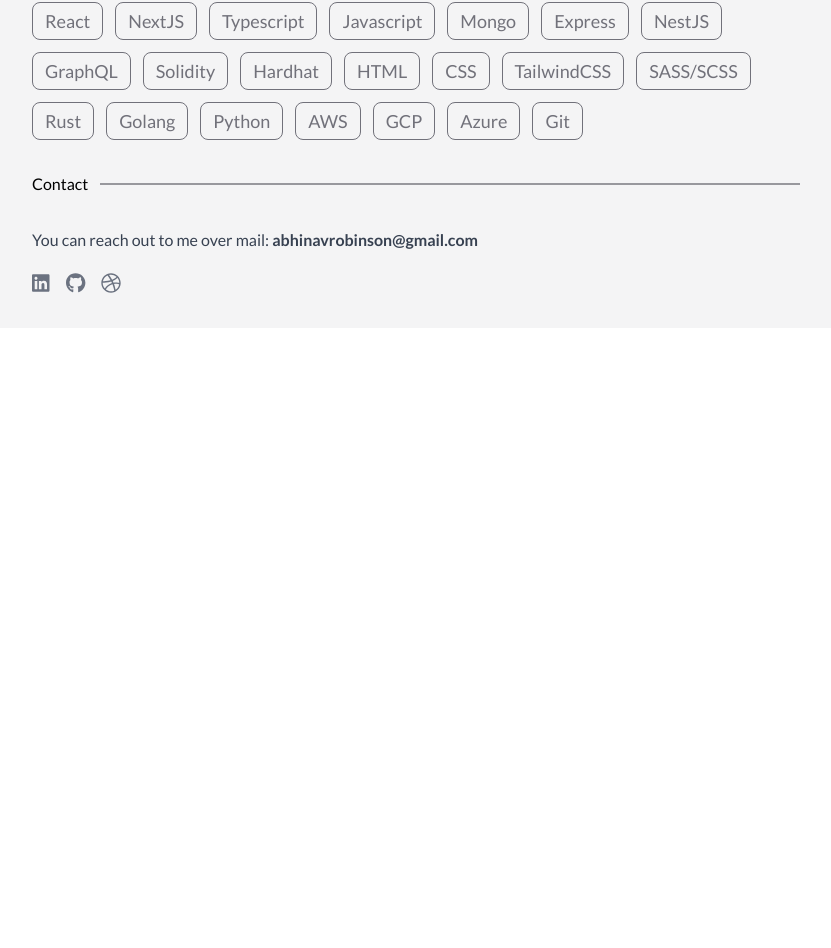
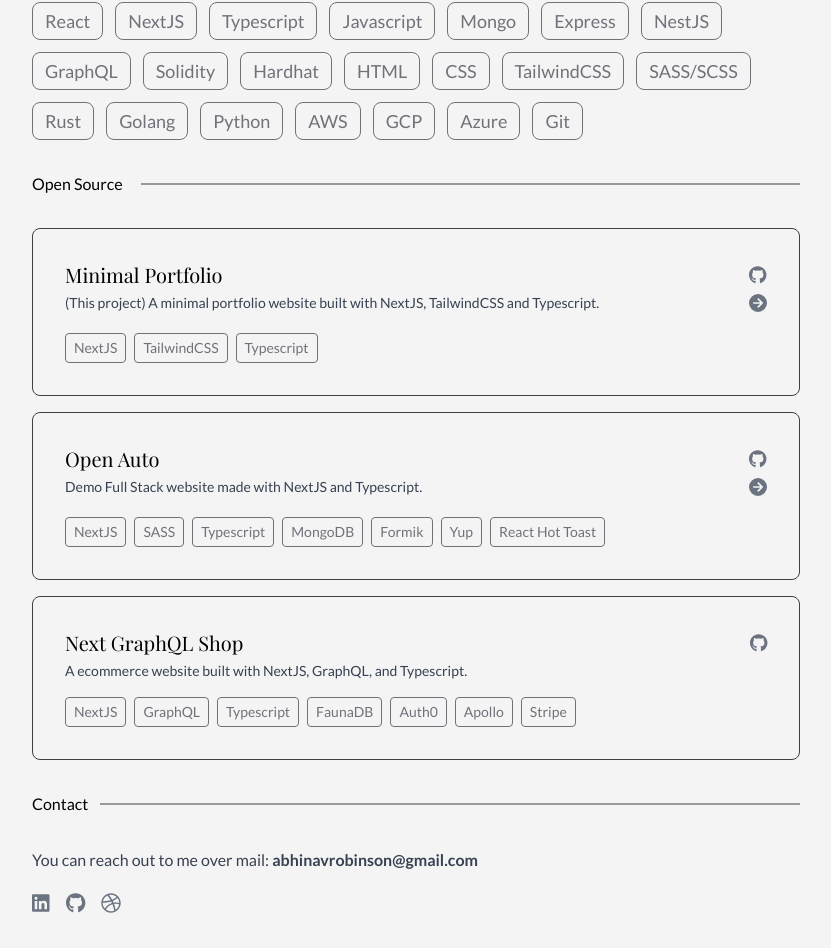
Before and after one commit to AbhinavRobinson/minimal-portfolio, a Next.js app: page / in a window 1280 px wide. Shown: the part 506-1454 px from the top of the page, without its empty margins (224-1055 px from the left). Before the commit the page ends 834 px from the top, so only its background shows below. Built offline with nearby package versions, Linux system fonts and the light colour scheme; a web font is replaced by a local one.

Commit message:
📣 add open source section

```diff
--- /dev/null
+++ b/components/OpenSource.tsx
@@ -0,0 +1,83 @@
+import { faGithub } from "@fortawesome/free-brands-svg-icons";
+import { faArrowCircleRight } from "@fortawesome/free-solid-svg-icons";
+import { FontAwesomeIcon } from "@fortawesome/react-fontawesome";
+import { Divider } from "./Divider";
+
+export default function OpenSource() {
+  const projects = [{
+    name: "Minimal Portfolio",
+    description: "(This project) A minimal portfolio website built with NextJS, TailwindCSS and Typescript.",
+    link: "https://github.com/abhinavrobinson/minimal-portfolio",
+    deployment: "https://abhinav.one",
+    stack: [
+      "NextJS",
+      "TailwindCSS",
+      "Typescript",
+    ]
+  }, {
+    name: "Open Auto",
+    description: "Demo Full Stack website made with NextJS and Typescript.",
+    link: "https://github.com/AbhinavRobinson/open-auto-demo-ui",
+    deployment: "https://open-auto-demo-ui.vercel.app",
+    stack: [
+      "NextJS",
+      "SASS",
+      "Typescript",
+      "MongoDB",
+      "Formik",
+      "Yup",
+      "React Hot Toast"
+    ]
+  }, {
+    name: "Next GraphQL Shop",
+    description: "A ecommerce website built with NextJS, GraphQL, and Typescript.",
+    link: "https://github.com/AbhinavRobinson/next-graphql-shop-app",
+    stack: [
+      "NextJS",
+      "GraphQL",
+      "Typescript",
+      "FaunaDB",
+      "Auth0",
+      "Apollo",
+      "Stripe"
+    ]
+  }]
+
+  return (
+    <div className="max-w-3xl w-full">
+      <Divider title="Open Source" />
+      <div className="flex flex-col gap-4">
+        {projects.map(project => (
+          <div className="flex flex-col gap-4 p-4 sm:p-8 border rounded-lg border-zinc-700 duration-200 hover:border-transparent hover:-translate-y-0.5 hover:-translate-x-px hover:neo" key={project.name}>
+            <div className="flex flex-row gap-2 justify-between">
+              <div className="flex flex-col gap-1">
+                <h3 className="text-xl font-serif">{project.name}</h3>
+                <p className="text-sm">{project.description}</p>
+              </div>
+              <div className="flex flex-col text-lg text-gray-500">
+                <a href={project.link} className="hover:text-violet-500" rel="noopener noreferrer" target="_blank">
+                  <FontAwesomeIcon icon={faGithub} />
+                </a>
+                {project.deployment &&
+                  <a href={project.deployment} rel="noopener noreferrer" target="_blank">
+                    <FontAwesomeIcon icon={faArrowCircleRight} className="hover:text-yellow-500" />
+                  </a>
+                }
+              </div>
+            </div>
+            <ul className="flex flex-row flex-wrap items-start justify-start gap-2 select-none">
+              {project.stack.map((v) => (
+                <li
+                  className="duration-100 px-2 py-1 border border-zinc-500 hover:dark:border-zinc-300 hover:border-zinc-900 text-zinc-500 hover:dark:text-zinc-900 hover:text-zinc-100 rounded text-sm cursor-pointer hover:bg-zinc-900 hover:dark:bg-zinc-300"
+                  key={v}
+                >
+                  {v}
+                </li>
+              ))}
+            </ul>
+          </div>
+        ))}
+      </div>
+    </div>
+  );
+}
--- a/pages/index.tsx
+++ b/pages/index.tsx
@@ -5,6 +5,7 @@ import Projects from "../components/Projects";
 import { NextSeo } from "next-seo";
 import Hero from "../components/Hero";
 import Head from "next/head";
+import OpenSource from "../components/OpenSource";
 
 const Home: NextPage = () => {
   return (
@@ -33,6 +34,7 @@ const Home: NextPage = () => {
       <Hero />
       <Projects />
       <Stack />
+      <OpenSource />
       <Contact />
     </main>
   );
--- a/styles/globals.scss
+++ b/styles/globals.scss
@@ -35,7 +35,7 @@ a {
     @apply flex flex-col items-center justify-start;
   }
 
-  section {
+  section, .neo {
     @apply bg-zinc-100 dark:bg-zinc-900;
     @apply max-w-3xl w-full;
     @apply rounded-xl;
@@ -44,7 +44,7 @@ a {
   }
 
   .dark {
-    section {
+    section, .neo {
       box-shadow: 6px 6px 8px #101014, -6px -6px 8px #1e1e23;
     }
   }
```
